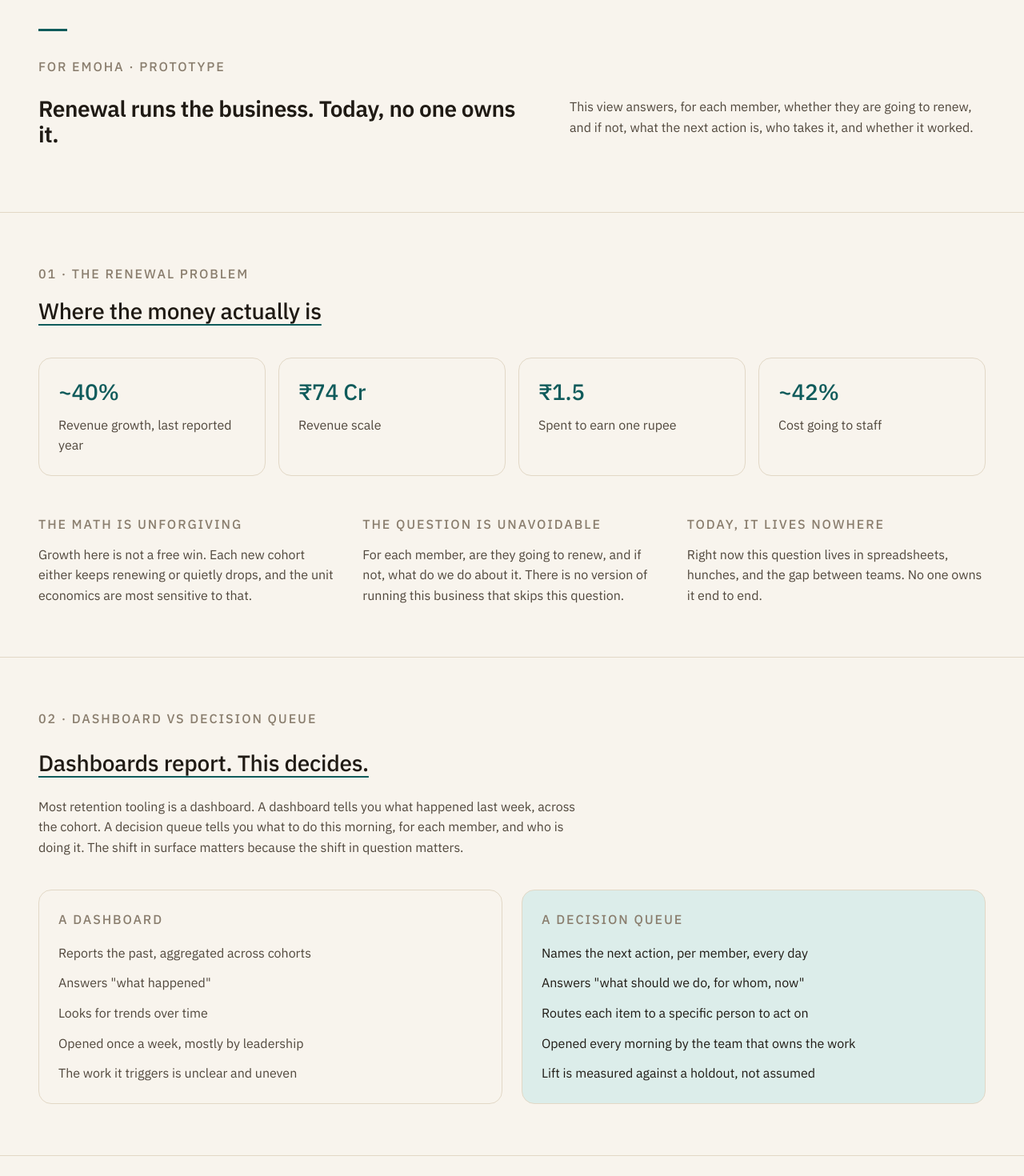
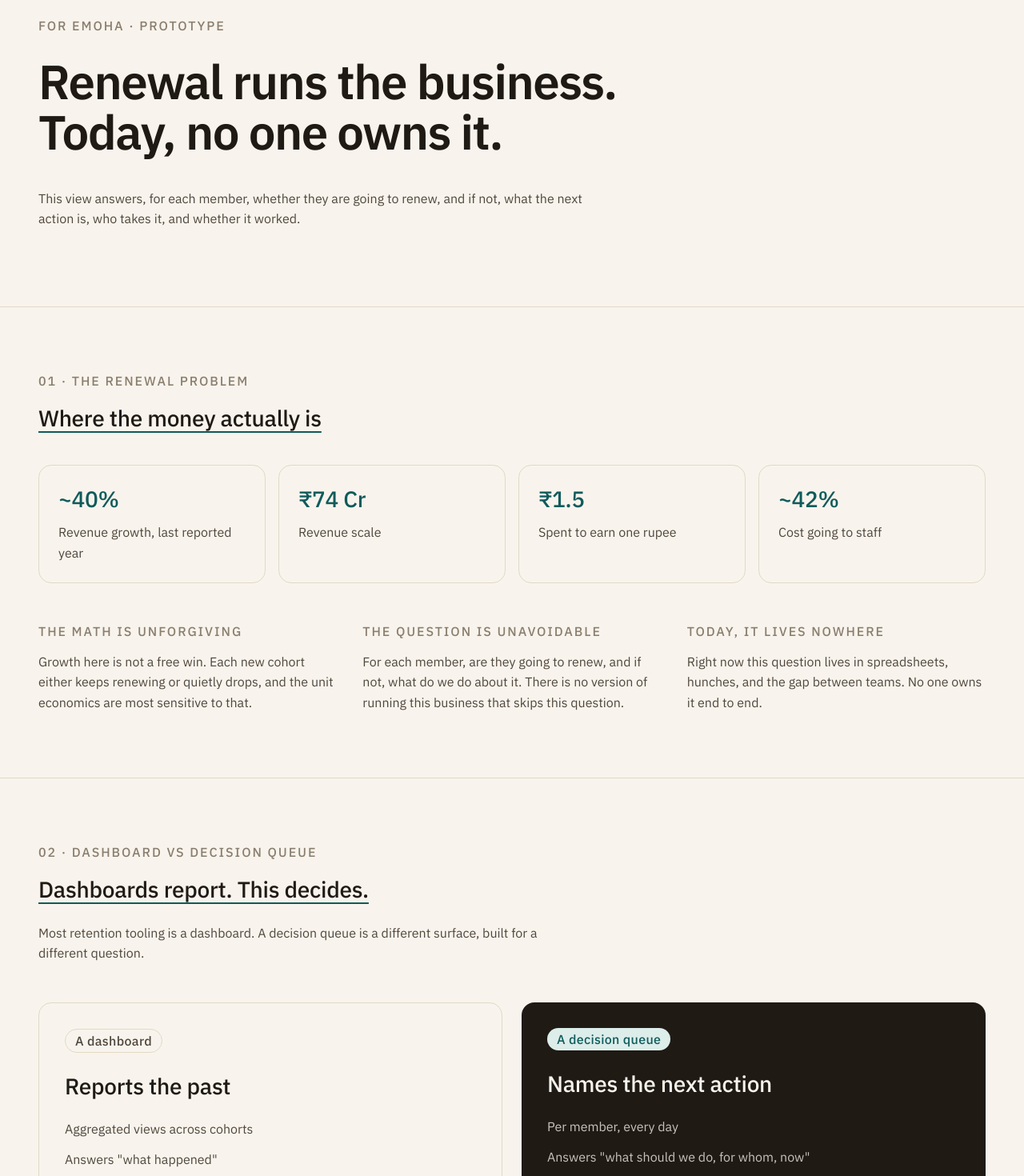
Before and after one commit to MaulinShah26/emoha-decision-view, a Next.js app: page / in a window 1280 px wide. Shown: the part 60-1530 px from the top of the page at 80% size. Built offline with nearby package versions, Linux system fonts and the light colour scheme.

Commit message:
Hosteller parity: 60px hero, 1440px container, dark contrast card, pill tags, accent banner

```diff
--- a/app/globals.css
+++ b/app/globals.css
@@ -22,9 +22,10 @@
   --band-low: 63 107 75;
   --band-low-bg: 220 232 222;
 
-  /* Type scale: TWO sizes only (still). Bumped for readability. */
+  /* Three sizes now: body, display, hero */
   --size-md: 16px;
   --size-lg: 28px;
+  --size-xl: 60px;
 }
 
 html, body {
@@ -37,17 +38,16 @@ html, body {
   text-rendering: optimizeLegibility;
 }
 
-/* Section spacing — reduced from 96 to 64 */
 .section {
-  padding-top: 64px;
-  padding-bottom: 64px;
+  padding-top: 80px;
+  padding-bottom: 80px;
 }
 
 @media (max-width: 720px) {
-  .section { padding-top: 48px; padding-bottom: 48px; }
+  .section { padding-top: 56px; padding-bottom: 56px; }
 }
 
-/* Eyebrow / label utility */
+/* Eyebrow / small label utility */
 .eyebrow {
   font-size: var(--size-md);
   font-weight: 500;
@@ -56,7 +56,7 @@ html, body {
   color: rgb(var(--ink-subtle));
 }
 
-/* Display heading */
+/* Display heading (section titles, card titles) */
 .display {
   font-size: var(--size-lg);
   font-weight: 500;
@@ -64,15 +64,18 @@ html, body {
   letter-spacing: -0.01em;
 }
 
-/* Hero gets weight emphasis, same size */
+/* Hero headline — the new third size, used only here */
 .display-hero {
-  font-size: var(--size-lg);
+  font-size: var(--size-xl);
   font-weight: 600;
-  line-height: 1.15;
-  letter-spacing: -0.015em;
+  line-height: 1.05;
+  letter-spacing: -0.025em;
 }
 
-/* Title underline */
+@media (max-width: 720px) {
+  .display-hero { font-size: 40px; line-height: 1.1; }
+}
+
 .title-underline {
   text-decoration: underline;
   text-decoration-thickness: 1.5px;
@@ -80,7 +83,6 @@ html, body {
   text-decoration-color: rgb(var(--accent));
 }
 
-/* Section divider — a small accent block as visual anchor */
 .section-anchor {
   display: inline-block;
   width: 36px;
@@ -88,3 +90,54 @@ html, body {
   background: rgb(var(--accent));
   margin-bottom: 24px;
 }
+
+/* --- Pill labels (scannable tags) --- */
+.pill {
+  display: inline-block;
+  padding: 3px 12px;
+  border-radius: 9999px;
+  background: rgb(var(--accent-soft));
+  color: rgb(var(--accent));
+  font-size: var(--size-md);
+  font-weight: 500;
+  letter-spacing: 0.02em;
+  line-height: 1.4;
+  white-space: nowrap;
+}
+
+.pill-outline {
+  display: inline-block;
+  padding: 3px 12px;
+  border-radius: 9999px;
+  border: 1px solid rgb(var(--line));
+  background: transparent;
+  color: rgb(var(--ink-muted));
+  font-size: var(--size-md);
+  font-weight: 500;
+  letter-spacing: 0.02em;
+  line-height: 1.4;
+  white-space: nowrap;
+}
+
+.pill-dark {
+  display: inline-block;
+  padding: 3px 12px;
+  border-radius: 9999px;
+  background: rgb(var(--ink));
+  color: rgb(var(--page));
+  font-size: var(--size-md);
+  font-weight: 500;
+  letter-spacing: 0.02em;
+  line-height: 1.4;
+  white-space: nowrap;
+}
+
+/* --- Dark surface (for contrast cards) --- */
+.card-dark {
+  background: rgb(var(--ink));
+  color: rgb(var(--page));
+}
+
+.card-dark .eyebrow {
+  color: rgb(var(--accent-soft));
+}
--- a/app/page.tsx
+++ b/app/page.tsx
@@ -2,6 +2,7 @@ import Hero from "@/components/Hero";
 import RenewalProblem from "@/components/RenewalProblem";
 import DashboardVsQueue from "@/components/DashboardVsQueue";
 import MembershipUnit from "@/components/MembershipUnit";
+import Banner from "@/components/Banner";
 import DecisionView from "@/components/DecisionView";
 import HowRiskReads from "@/components/HowRiskReads";
 import WhatThisLayerDoes from "@/components/WhatThisLayerDoes";
@@ -16,6 +17,7 @@ export default function Page() {
       <RenewalProblem />
       <DashboardVsQueue />
       <MembershipUnit />
+      <Banner />
       <DecisionView />
       <HowRiskReads />
       <WhatThisLayerDoes />
--- /dev/null
+++ b/components/Banner.tsx
@@ -0,0 +1,14 @@
+export default function Banner() {
+  return (
+    <section className="bg-accent text-page">
+      <div className="mx-auto max-w-wide px-8 lg:px-12 py-10 flex flex-col md:flex-row md:items-center gap-5">
+        <span className="pill-dark shrink-0">The stakes</span>
+        <p className="text-md leading-relaxed flex-1">
+          Subscription unit economics live on renewal. Solving this
+          question for one cohort, end to end, is the single
+          highest-leverage move available to Emoha this year.
+        </p>
+      </div>
+    </section>
+  );
+}
--- a/components/DashboardVsQueue.tsx
+++ b/components/DashboardVsQueue.tsx
@@ -3,31 +3,36 @@ export default function DashboardVsQueue() {
     <section className="section border-t border-line">
       <div className="mx-auto max-w-wide px-8 lg:px-12">
         <p className="eyebrow">02 · Dashboard vs Decision queue</p>
-        <h2 className="mt-6 display title-underline inline-block">
+        <h2 className="mt-4 display title-underline inline-block">
           Dashboards report. This decides.
         </h2>
         <p className="mt-6 text-md text-ink-muted max-w-[680px]">
-          Most retention tooling is a dashboard. A dashboard tells you what
-          happened last week, across the cohort. A decision queue tells
-          you what to do this morning, for each member, and who is doing it.
-          The shift in surface matters because the shift in question matters.
+          Most retention tooling is a dashboard. A decision queue is a
+          different surface, built for a different question.
         </p>
 
-        <div className="mt-10 grid gap-6 md:grid-cols-2">
-          <div className="rounded-2xl border border-line bg-page p-6">
-            <p className="eyebrow">A dashboard</p>
-            <ul className="mt-4 space-y-3 text-md text-ink-muted">
-              <li>Reports the past, aggregated across cohorts</li>
+        <div className="mt-12 grid gap-6 md:grid-cols-2">
+          {/* Dashboard card (light) */}
+          <div className="rounded-2xl border border-line bg-page p-8">
+            <span className="pill-outline">A dashboard</span>
+            <p className="mt-6 display">Reports the past</p>
+            <ul className="mt-6 space-y-3 text-md text-ink-muted">
+              <li>Aggregated views across cohorts</li>
               <li>Answers &quot;what happened&quot;</li>
               <li>Looks for trends over time</li>
               <li>Opened once a week, mostly by leadership</li>
               <li>The work it triggers is unclear and uneven</li>
             </ul>
           </div>
-          <div className="rounded-2xl border border-line bg-accent-soft p-6">
-            <p className="eyebrow">A decision queue</p>
-            <ul className="mt-4 space-y-3 text-md text-ink">
-              <li>Names the next action, per member, every day</li>
+
+          {/* Decision queue card (dark) */}
+          <div className="rounded-2xl card-dark p-8">
+            <span className="pill-dark" style={{ background: "rgb(var(--accent-soft))", color: "rgb(var(--accent))" }}>
+              A decision queue
+            </span>
+            <p className="mt-6 display">Names the next action</p>
+            <ul className="mt-6 space-y-3 text-md" style={{ color: "rgb(var(--page) / 0.78)" }}>
+              <li>Per member, every day</li>
               <li>Answers &quot;what should we do, for whom, now&quot;</li>
               <li>Routes each item to a specific person to act on</li>
               <li>Opened every morning by the team that owns the work</li>
--- a/components/Hero.tsx
+++ b/components/Hero.tsx
@@ -1,28 +1,19 @@
 export default function Hero() {
   return (
-    <section className="pt-24 pb-20">
+    <section className="pt-20 pb-24">
       <div className="mx-auto max-w-content px-8 lg:px-12">
-        <span className="section-anchor" />
-
-        <div className="grid gap-10 lg:grid-cols-[1.2fr_1fr] lg:items-end">
-          {/* Left column: eyebrow + headline */}
-          <div>
         <p className="eyebrow">For Emoha · prototype</p>
         <h1 className="mt-6 display-hero">
-              Renewal runs the business. Today, no one owns it.
+          Renewal runs the business.
+          <br />
+          Today, no one owns it.
         </h1>
-          </div>
-
-          {/* Right column: subhead, bottom-aligned to the headline */}
-          <div className="lg:pb-3">
-            <p className="text-md text-ink-muted">
+        <p className="mt-10 text-md text-ink-muted max-w-[720px]">
           This view answers, for each member, whether they are going to
           renew, and if not, what the next action is, who takes it, and
           whether it worked.
         </p>
       </div>
-        </div>
-      </div>
     </section>
   );
 }
--- a/components/WhatThisLayerDoes.tsx
+++ b/components/WhatThisLayerDoes.tsx
@@ -77,27 +77,22 @@ export default function WhatThisLayerDoes() {
           mapping grows as the team adds patterns that work.
         </p>
 
-        <div className="mt-6 overflow-x-auto rounded-2xl border border-line bg-page">
-          <table className="w-full text-md text-left">
-            <thead>
-              <tr className="border-b border-line">
-                <th className="px-5 py-4 eyebrow w-1/4">Driver</th>
-                <th className="px-5 py-4 eyebrow w-2/5">Recommended action</th>
-                <th className="px-5 py-4 eyebrow w-1/5">Owner</th>
-                <th className="px-5 py-4 eyebrow w-[15%]">Channel</th>
-              </tr>
-            </thead>
-            <tbody className="divide-y divide-line">
-              {routingExamples.map((r) => (
-                <tr key={r.driver}>
-                  <td className="px-5 py-4 text-ink">{r.driver}</td>
-                  <td className="px-5 py-4 text-ink-muted">{r.action}</td>
-                  <td className="px-5 py-4 text-ink-muted">{r.owner}</td>
-                  <td className="px-5 py-4 text-ink-muted">{r.channel}</td>
-                </tr>
-              ))}
-            </tbody>
-          </table>
+        <div className="mt-8 space-y-3">
+          {routingExamples.map((r) => (
+            <div
+              key={r.driver}
+              className="rounded-2xl border border-line bg-page p-5 flex flex-col md:flex-row md:items-center gap-4 md:gap-6"
+            >
+              <div className="md:w-1/3 shrink-0">
+                <span className="pill">{r.driver}</span>
+              </div>
+              <p className="md:flex-1 text-md text-ink-muted">{r.action}</p>
+              <div className="flex items-center gap-2 shrink-0">
+                <span className="pill-outline">{r.owner}</span>
+                <span className="pill-outline">{r.channel}</span>
+              </div>
+            </div>
+          ))}
         </div>
       </div>
     </section>
--- a/tailwind.config.ts
+++ b/tailwind.config.ts
@@ -35,13 +35,13 @@ const config: Config = {
         },
       },
       maxWidth: {
-        // Single page width used across all sections.
-        content: "1280px",
-        wide: "1280px", // alias retained so existing class names keep working
+        content: "1440px",
+        wide: "1440px",
       },
       fontSize: {
         md: "var(--size-md)",
         lg: "var(--size-lg)",
+        xl: "var(--size-xl)",
       },
     },
   },
```
Also changed, not shown: components/HowRiskReads.tsx (+39 -22 lines). Lines whose indentation alone changed are shown as unchanged.
